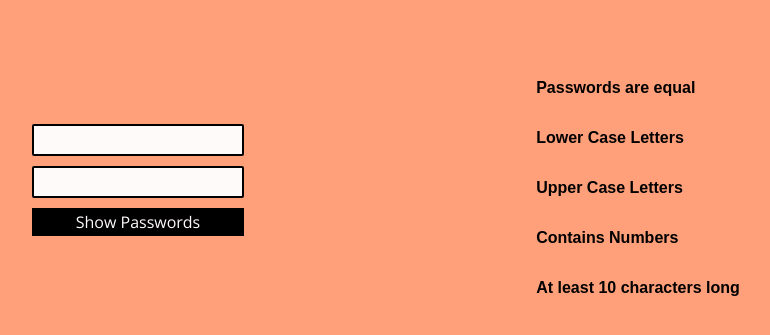
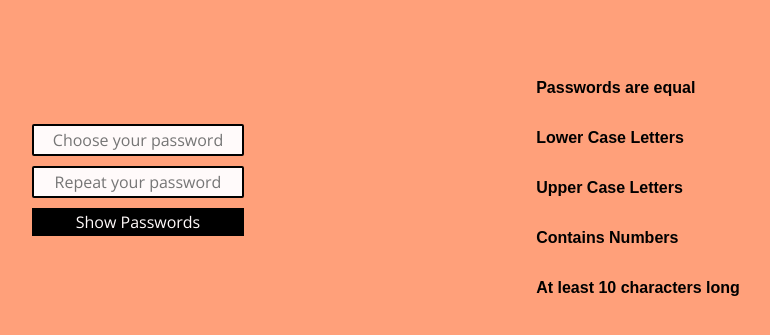
Before and after one commit to markgrimmcodes/checkpoint-web-apps-foundation, a plain HTML site: page index.html in a window 1280 px wide. Shown: the part 337-672 px from the top of the page, without its empty margins (252-1022 px from the left). Drawn offline with nearby package versions, Linux system fonts and the light colour scheme.

Commit message:
feat:adds placeholder to password input

```diff
--- a/index.html
+++ b/index.html
@@ -11,8 +11,18 @@
     <main id="wrap">
       <h1>Password Check</h1>
       <form onsubmit="return false">
-        <input class="pw" type="password" id="firstPW" />
-        <input class="pw" type="password" id="secPW" />
+        <input
+          class="pw"
+          type="password"
+          id="firstPW"
+          placeholder="Choose your password"
+        />
+        <input
+          class="pw"
+          type="password"
+          id="secPW"
+          placeholder="Repeat your password"
+        />
         <button>Show Passwords</button>
       </form>
       <div class="requirements">
```
